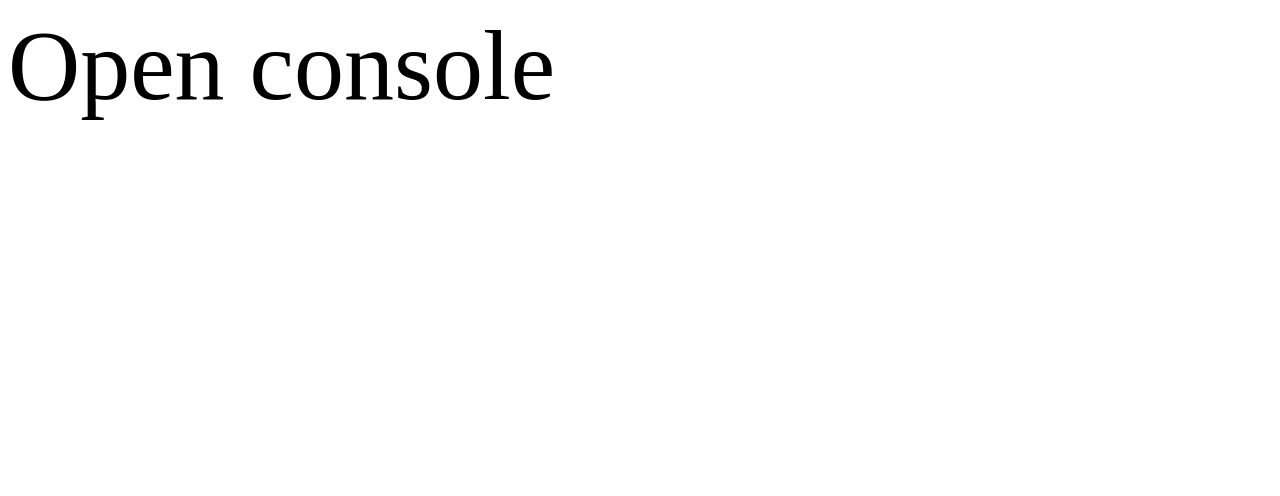
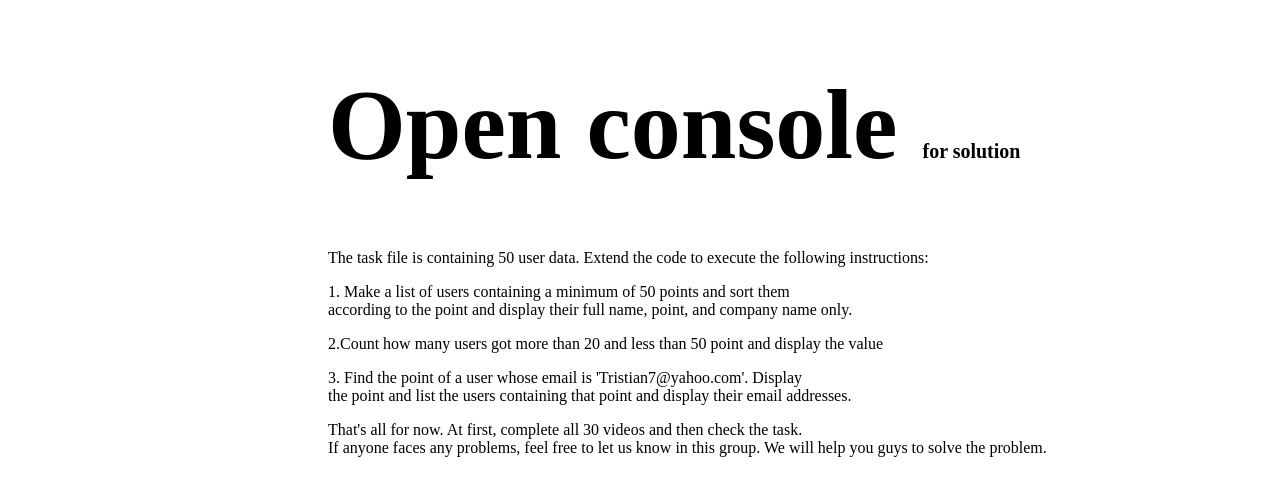
Before and after one commit to tanvirim/task-2-qubitech-solution, a plain HTML site: page index.html in a window 1280 px wide. Drawn offline with Linux system fonts and the light colour scheme.

Commit message:
stml addition

```diff
--- a/index.html
+++ b/index.html
@@ -6,8 +6,19 @@
     <meta name="viewport" content="width=device-width, initial-scale=1.0">
     <title>Document</title>
 </head>
-<body style="font-size: 100px;">
-    Open console
+<body style="padding-left:20rem; " >
+   <h1  style="font-size: 100px;"> Open console <span  style="font-size: 20px;">for solution</span> </h1>
+<p> The task file is containing 50 user data. Extend the code to execute the following instructions:</p>
+
+<p>1. Make a list of users containing a minimum of 50 points and sort them <br> according to the point and display their full name, point, and company name only.</p>
+
+<p>2.Count how many users got more than 20 and less than 50 point and display the value </p>
+
+
+<p> 3. Find the point of a user whose email is 'Tristian7@yahoo.com'. Display <br> the point and list the users containing that point and display their email addresses.</p>
+
+
+That's all for now. At first, complete all 30 videos and then check the task. <br> If anyone faces any problems, feel free to let us know in this group. We will help you guys to solve the problem.
 
     <script src="task.js"></script>
 </body>
```
